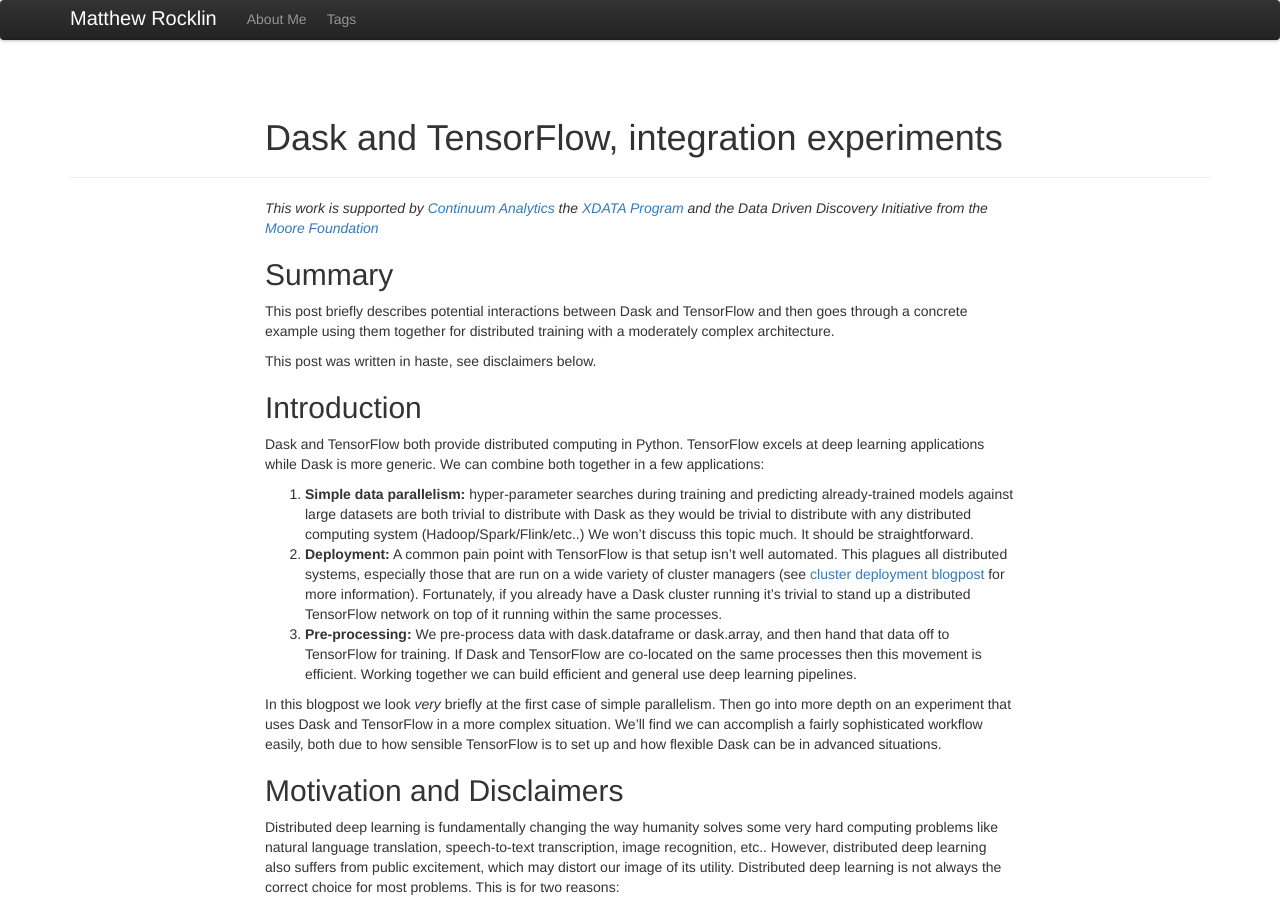
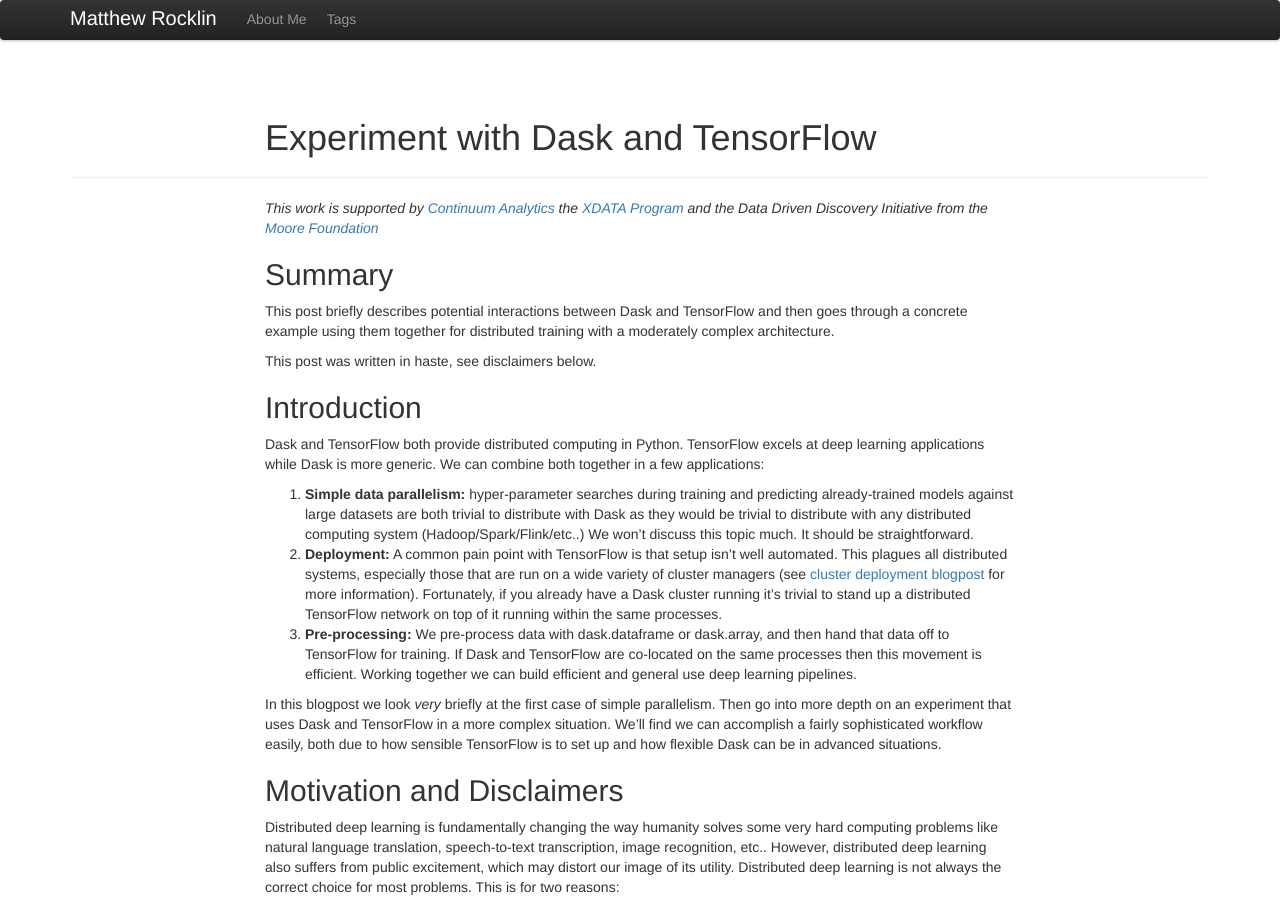
Before and after one commit to besyskymnbk/blog, a Jekyll site: the page built from _posts/work/2017-02-11-dask-tensorflow.md, in a window 1280 px wide and 900 px high. Built offline with Jekyll 4.4.1, drawn with Linux system fonts in a browser that asks for light colours; comment, search, counter and statistics services are not loaded.

Commit message:
tensorflow is live

```diff
--- a/_posts/work/2017-02-11-dask-tensorflow.md
+++ b/_posts/work/2017-02-11-dask-tensorflow.md
@@ -1,7 +1,6 @@
 ---
 layout: post
-title: Dask and TensorFlow, integration experiments
-draft: true
+title: Experiment with Dask and TensorFlow
 category: work
 tags: [Programming, Python, scipy]
 theme: twitter
```
